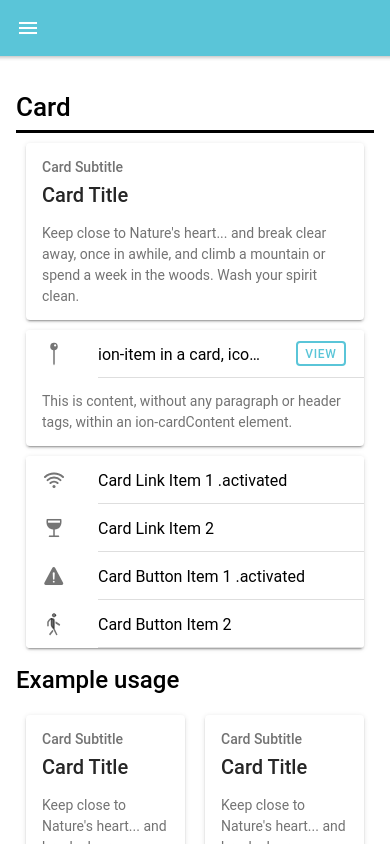
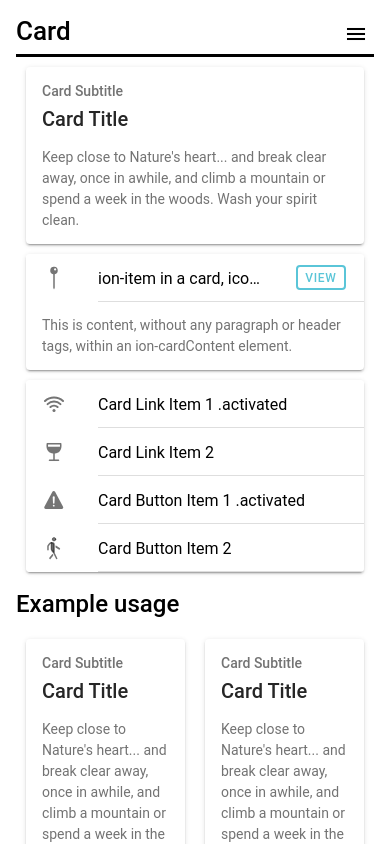
Before and after one commit to o-t-w/ionic-component-lib, a React (Create React App) app: page /card in a window 390 px wide. Built offline with nearby package versions, Linux system fonts and the light colour scheme.

Commit message:
restyle header and reposition hamburger menu

```diff
--- a/src/App.tsx
+++ b/src/App.tsx
@@ -3,11 +3,11 @@ import "@ionic/core/css/ionic.bundle.css";
 
 import { IonApp, IonContent } from "@ionic/react";
 import {
+  IonButtons,
   IonHeader,
   IonItem,
   IonList,
   IonMenu,
-  IonButtons,
   IonMenuButton,
   IonPage,
   IonSplitPane,
@@ -86,14 +86,16 @@ class App extends Component {
                 </IonContent>
               </IonMenu>
               <IonPage id="main">
-                <IonHeader>
+                {/* <IonHeader>
                   <IonToolbar color="primary">
-                    <IonButtons slot="start">
-                      <IonMenuButton></IonMenuButton>
-                    </IonButtons>
+                    <IonButtons slot="start"> */}
+
+                <IonMenuButton class="right absolute m10 z2" />
+
+                {/* </IonButtons>
                   </IonToolbar>
-                </IonHeader>
-                <IonContent class='ion-padding'>
+                </IonHeader> */}
+                <IonContent class="ion-padding">
                   <Route
                     path="/"
                     exact
--- a/src/components/Card.tsx
+++ b/src/components/Card.tsx
@@ -14,7 +14,7 @@ import React, { Fragment } from "react";
 const Card = props => {
   return (
     <Fragment>
-      <h1 className="pb7 border-bottom">Card</h1>
+      <h1 className="pb7 border-bottom mt0">Card</h1>
       <IonCard>
         <IonCardHeader>
           <IonCardSubtitle>Card Subtitle</IonCardSubtitle>
--- a/src/index.css
+++ b/src/index.css
@@ -102,3 +102,39 @@ ion-anchor {
   display: grid;
   grid-template-columns: 1fr 1fr;
 }
+
+.flex {
+  display: flex;
+}
+
+.p10 {
+  padding: 10px;
+}
+
+.mt0 {
+  margin-top: 0 !important;
+}
+
+h1 {
+  margin-top: 0;
+}
+
+.ml-auto {
+  margin-left: auto;
+}
+
+.right {
+  right: 0;
+}
+
+.z2 {
+  z-index: 2;
+}
+
+.m10 {
+  margin: 10px;
+}
+
+.absolute {
+  position: absolute;
+}
```
